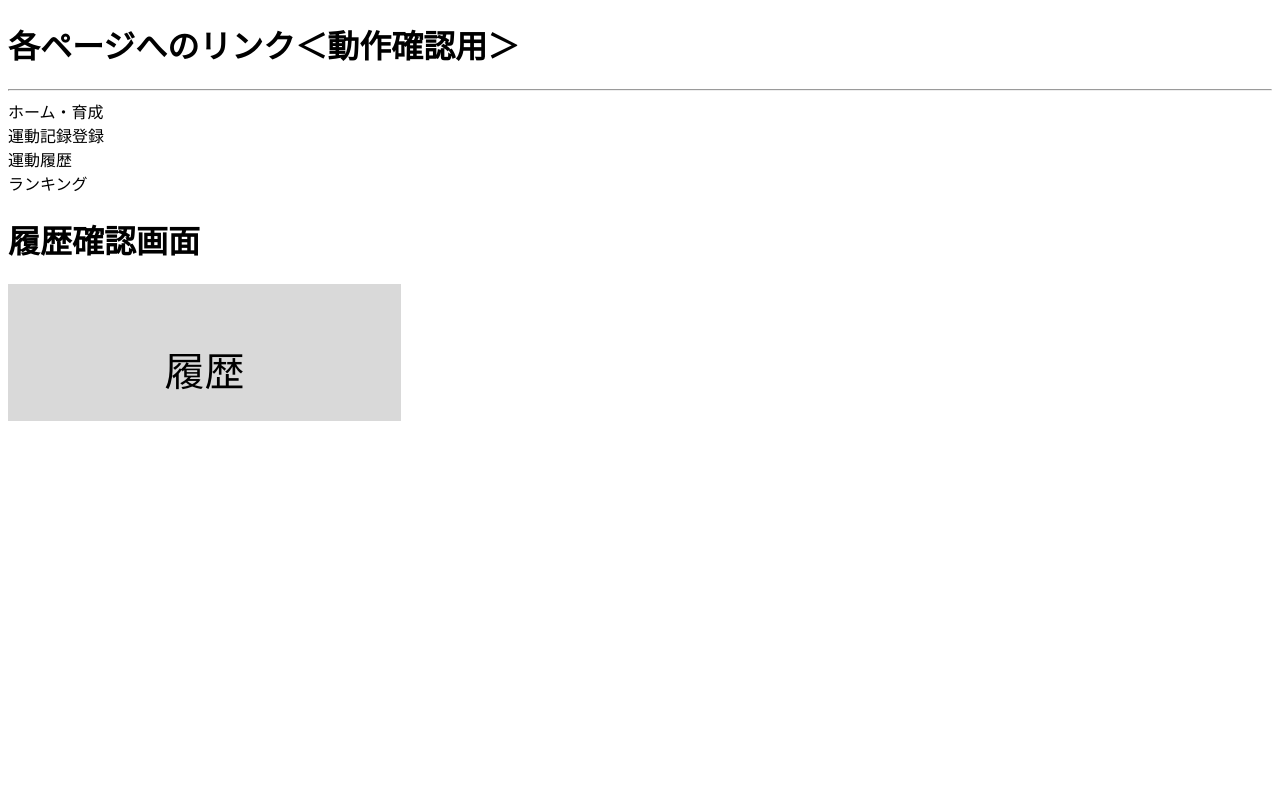
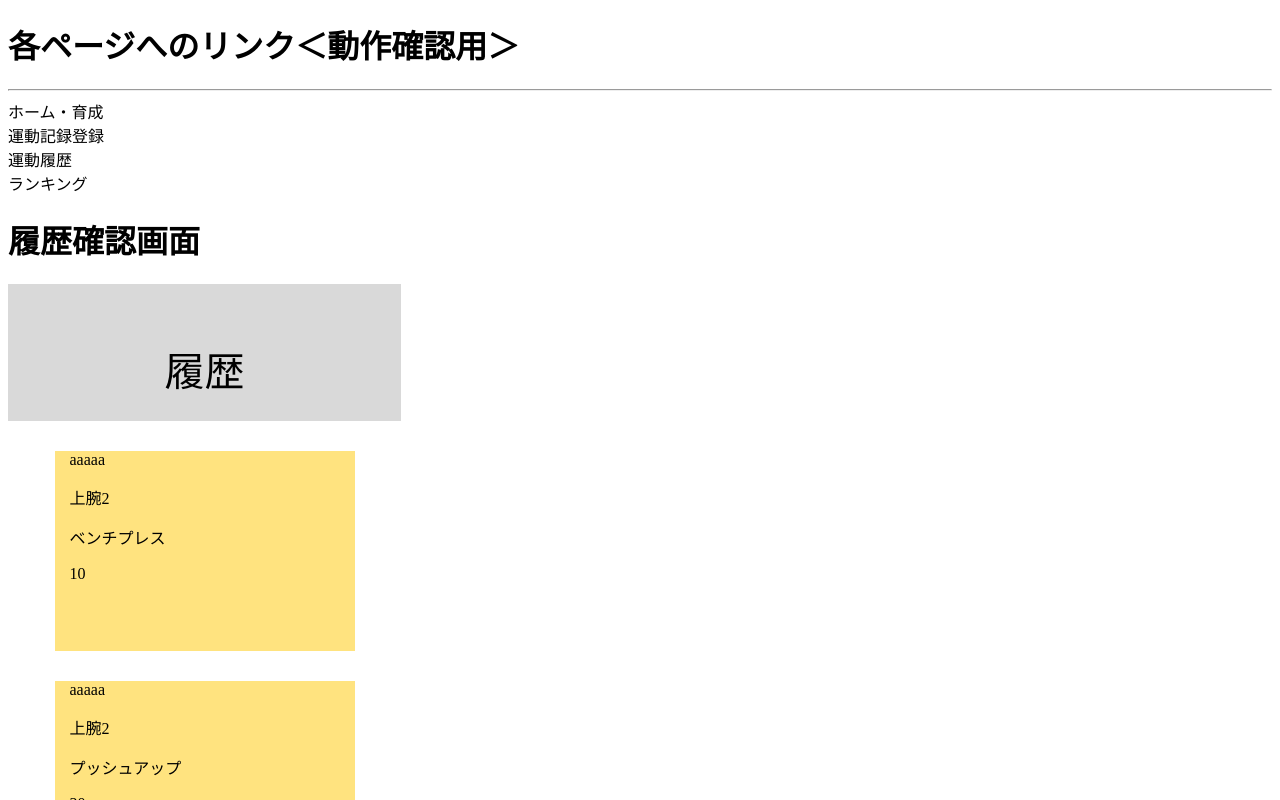
Before and after one commit to Fesgrammer/Fit_Stepper_FRONT, a Vue app in the folder fit-stepper/: page / in a window 1280 px wide. Both pictures are taken after a click on the link "運動履歴". Shown: the top 800 px of the page. Built offline with nearby package versions, Linux system fonts and the light colour scheme.

Commit message:
運動履歴の表示画面を作成した。

```diff
--- a/fit-stepper/src/components/HistoryPage.vue
+++ b/fit-stepper/src/components/HistoryPage.vue
@@ -6,12 +6,16 @@
         <div class="v104_13"></div>
         <span class="v104_14">履歴</span>
       </div>
-      <div class="v104_23"></div>
-      <div class="v104_18"></div>
-      <div class="v104_19"></div>
-      <div class="v104_20"></div>
-      <div class="v104_21"></div>
-      <div class="v104_22"></div>
+      <div class="recordListArea">
+        <div v-for="i of recordList" :key="i" class="recordList">
+          <div class="recordListInner">
+            <p>{{ i.date }}</p>
+            <p>{{ buiList[i.bui_id - 1].bui_name }}</p>
+            <p>{{ eventList[i.event_id - 1].event_name }}</p>
+            <p>{{ i.amount }}</p>
+          </div>
+        </div>
+      </div>
     </div>
   </div>
 </template>
@@ -19,6 +23,54 @@
 <script>
 export default {
   name: "HistoryPage",
+  data() {
+    return {
+      eventList: [
+        { event_id: 1, event_name: "ベンチプレス" },
+        { event_id: 2, event_name: "プッシュアップ" },
+        { event_id: 3, event_name: "チンニング" },
+      ],
+      buiList: [
+        { bui_id: 1, bui_name: "上腕2" },
+        { bui_id: 2, bui_name: "上腕3" },
+        { bui_id: 3, bui_name: "腕" },
+      ],
+      recordList: [
+        {
+          motion_id: 1,
+          user_id: 1,
+          bui_id: 1,
+          event_id: 1,
+          amount: 10,
+          date: "aaaaa",
+        },
+        {
+          motion_id: 2,
+          user_id: 1,
+          bui_id: 1,
+          event_id: 2,
+          amount: 30,
+          date: "aaaaa",
+        },
+        {
+          motion_id: 3,
+          user_id: 1,
+          bui_id: 1,
+          event_id: 1,
+          amount: 10,
+          date: "aaaaa",
+        },
+        {
+          motion_id: 4,
+          user_id: 1,
+          bui_id: 1,
+          event_id: 2,
+          amount: 90,
+          date: "aaaaa",
+        },
+      ],
+    };
+  },
 };
 </script>
 
@@ -29,6 +81,23 @@ export default {
 
 body {
   font-size: 14px;
+}
+
+div.recordListArea {
+  width: 90%;
+  height: 500px;
+  margin: 0 auto;
+}
+div.recordList {
+  width: 300px;
+  height: 200px;
+  margin: 30px auto 0 auto;
+  background: #ffe37f;
+}
+div.recordListInner {
+  width: 90%;
+  height: 90%;
+  margin: 0 auto;
 }
 
 /*ウィンドウ*/
```
